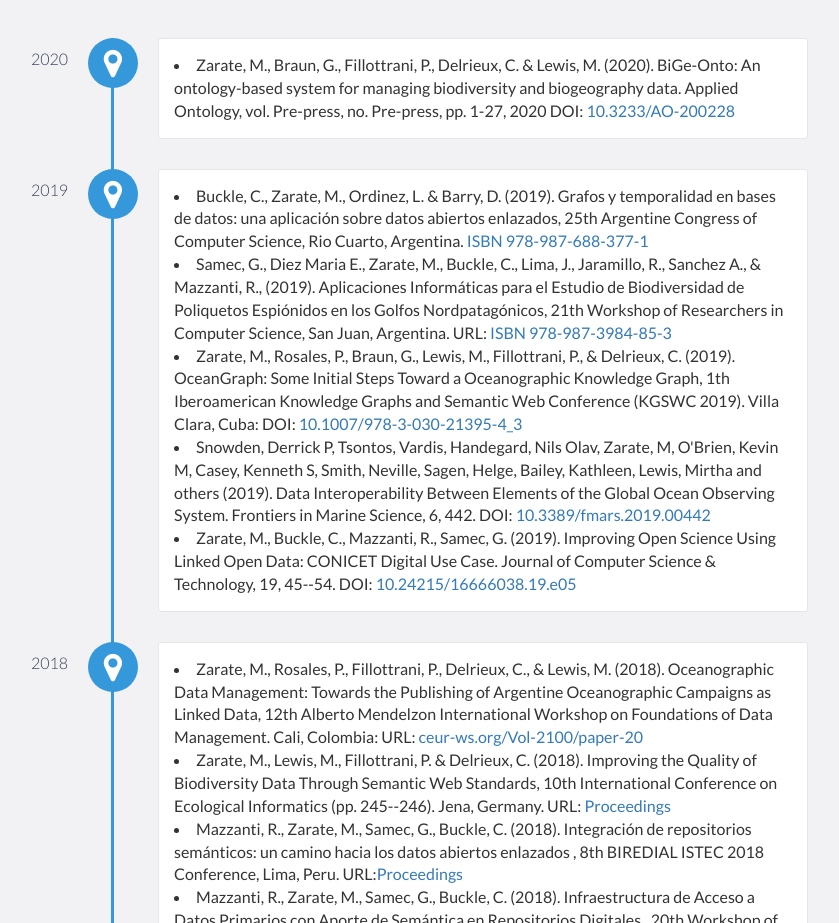
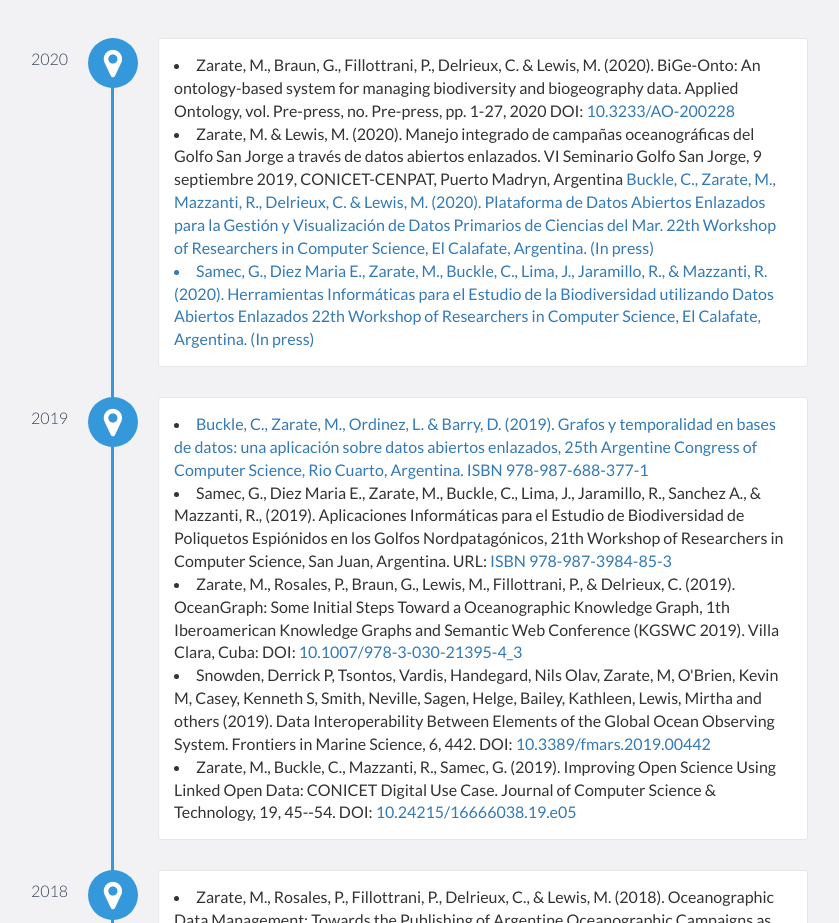
Before and after one commit to marcosdzarate/marcosdzarate.github.io, a website: page index.html in a window 1280 px wide. Shown: the part 1160-2083 px from the top of the page, without its empty margins (332-1171 px from the left). Drawn offline with nearby package versions, Linux system fonts and the light colour scheme.

Commit message:
Update index.html

```diff
--- a/index.html
+++ b/index.html
@@ -93,6 +93,9 @@
 	    <div data-date="2020">
                 <p>
                    <li>  Zarate, M., Braun, G., Fillottrani, P., Delrieux, C. & Lewis, M. (2020). BiGe-Onto: An ontology-based system for managing biodiversity and biogeography data. Applied Ontology, vol. Pre-press, no. Pre-press, pp. 1-27, 2020 DOI: <a href="https://content.iospress.com/articles/applied-ontology/ao200228">10.3233/AO-200228</a> </li>
+		   <li>  Zarate, M. & Lewis, M. (2020). Manejo integrado de campañas oceanográficas del Golfo San Jorge a través de datos abiertos enlazados. VI Seminario Golfo San Jorge, 9 septiembre 2019, CONICET-CENPAT, Puerto Madryn, Argentina <a href="http://www.repositorio.cenpat-conicet.gob.ar/bitstream/handle/123456789/1255/Libro_de_Resumenes_VI_Seminario_GSJ_2019.pdf?sequence=1&isAllowed=y>ISSN 2618-5334</a> </li>
+		   <li>  Buckle, C., Zarate, M., Mazzanti, R., Delrieux, C. & Lewis, M. (2020). Plataforma de Datos Abiertos Enlazados para la Gestión y Visualización de Datos Primarios de Ciencias del Mar. 22th Workshop of Researchers in Computer Science, El Calafate, Argentina. (In press)</li>
+	 	   <li>  Samec, G., Diez Maria E., Zarate, M., Buckle, C., Lima, J., Jaramillo, R., & Mazzanti, R. (2020). Herramientas Informáticas para el Estudio de la Biodiversidad utilizando Datos Abiertos Enlazados 22th Workshop of Researchers in Computer Science, El Calafate, Argentina. (In press)</li>
 		</p>
             </div>
 
```
